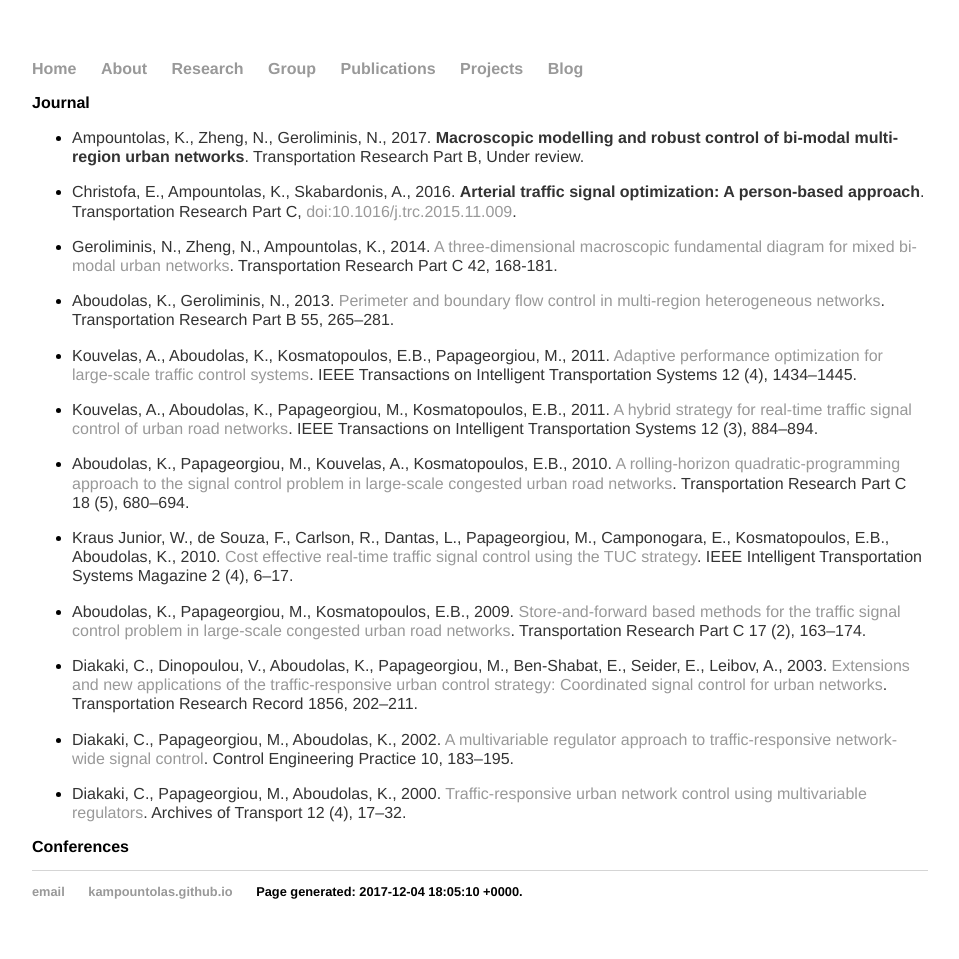
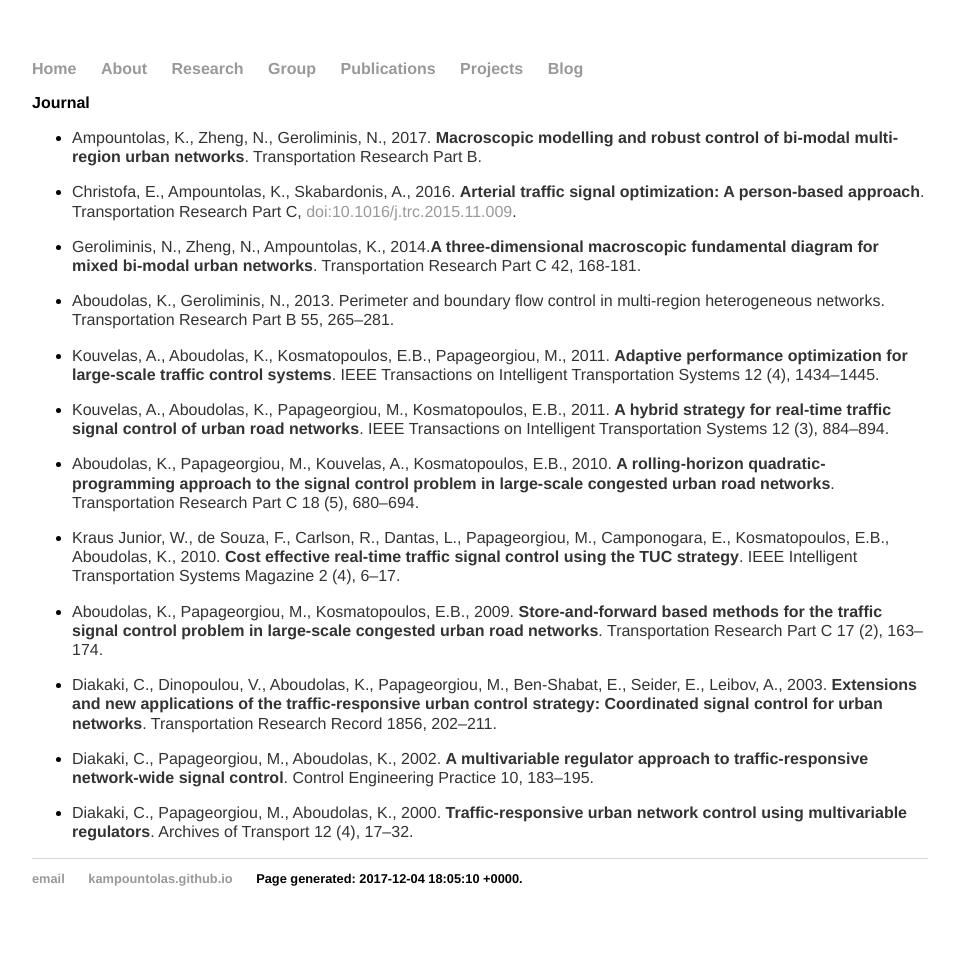
Before and after one commit to kampountolas/kampountolas.github.io, a Jekyll site: the page built from publications/index.html, in a window 1280 px wide. Shown: the whole page, without its empty margins (160-1119 px from the left). Built offline with Jekyll 4.4.1, drawn with Linux system fonts in a browser that asks for light colours; nearby versions of some CDN libraries.

Commit message:
Update index.html

```diff
--- a/publications/index.html
+++ b/publications/index.html
@@ -6,54 +6,54 @@ title: Publications
               <h2>Journal</h2>
                   <ul>
                     <li>
-                        <p>Ampountolas, K., Zheng, N., Geroliminis, N., 2017. <b>Macroscopic modelling and robust control of bi-modal multi-region urban networks</b>. Transportation Research Part B, Under review.</p>
+                        <p>Ampountolas, K., Zheng, N., Geroliminis, N., 2017. <b>Macroscopic modelling and robust control of bi-modal multi-region urban networks</b>. Transportation Research Part B.</p>
 </li>
 <li>
                         <p>Christofa, E., Ampountolas, K., Skabardonis, A., 2016. <b>Arterial traffic signal optimization: A person-based approach</b>. Transportation Research Part C, <a href="http://dx.doi.org/10.1016/j.trc.2015.11.009">doi:10.1016/j.trc.2015.11.009</a>.</p>
                     </li>
                   <li>
-                      <p>Geroliminis, N., Zheng, N., Ampountolas, K., 2014. <a href="./files/pubs/PartC2014.pdf">A three-dimensional macroscopic fundamental diagram for mixed bi-modal
-urban networks</a>. Transportation Research Part C 42, 168-181.</p>
+                      <p>Geroliminis, N., Zheng, N., Ampountolas, K., 2014.<b>A three-dimensional macroscopic fundamental diagram for mixed bi-modal
+urban networks</b>. Transportation Research Part C 42, 168-181.</p>
                   </li>
                   <li>
-                    <p>Aboudolas, K., Geroliminis, N., 2013. <a href="./files/pubs/PartB2013.pdf">Perimeter and boundary flow control in multi-region heterogeneous networks</a>.
+                    <p>Aboudolas, K., Geroliminis, N., 2013. Perimeter and boundary flow control in multi-region heterogeneous networks</b>.
                       Transportation Research Part B 55, 265–281.</p>
                   </li>
                   <li>
-                    <p>Kouvelas, A., Aboudolas, K., Kosmatopoulos, E.B., Papageorgiou, M., 2011. <a href="./files/pubs/IEEE-ITS2011b.pdf">Adaptive performance optimization for large-scale traffic control systems</a>.
+                    <p>Kouvelas, A., Aboudolas, K., Kosmatopoulos, E.B., Papageorgiou, M., 2011. <b>Adaptive performance optimization for large-scale traffic control systems</b>.
                       IEEE Transactions on Intelligent Transportation Systems 12 (4), 1434–1445.</p>
                   </li>
                   <li>
-                    <p>Kouvelas, A., Aboudolas, K., Papageorgiou, M., Kosmatopoulos, E.B., 2011. <a href="./files/pubs/IEEE-ITS2011a.pdf">A hybrid strategy for real-time traffic signal control of urban road networks</a>.
+                    <p>Kouvelas, A., Aboudolas, K., Papageorgiou, M., Kosmatopoulos, E.B., 2011. <b>A hybrid strategy for real-time traffic signal control of urban road networks</b>.
                       IEEE Transactions on Intelligent Transportation Systems 12 (3), 884–894.</p>
                   </li>
                   <li>
-                    <p>Aboudolas, K., Papageorgiou, M., Kouvelas, A., Kosmatopoulos, E.B., 2010. <a href="./files/pubs/PartC2010.pdf">A rolling-horizon quadratic-programming approach to the signal control problem in large-scale congested urban road networks</a>.
+                    <p>Aboudolas, K., Papageorgiou, M., Kouvelas, A., Kosmatopoulos, E.B., 2010. <b>A rolling-horizon quadratic-programming approach to the signal control problem in large-scale congested urban road networks</b>.
                       Transportation Research Part C 18 (5), 680–694.</p>
                   </li>
                   <li>
                     <p>Kraus Junior, W., de Souza, F., Carlson, R., Dantas, L., Papageorgiou, M., Camponogara,
-                      E., Kosmatopoulos, E.B., Aboudolas, K., 2010. <a href="./files/pubs/IEEE-ITS2010.pdf">Cost effective real-time traffic signal control using the TUC strategy</a>.
+                      E., Kosmatopoulos, E.B., Aboudolas, K., 2010. <b>Cost effective real-time traffic signal control using the TUC strategy</b>.
                       IEEE Intelligent Transportation Systems Magazine 2 (4), 6–17.</p>
                   </li>
                   <li>
-                    <p>Aboudolas, K., Papageorgiou, M., Kosmatopoulos, E.B., 2009. <a href="./files/pubs/PartC2009.pdf">Store-and-forward based methods for the traffic signal control problem in large-scale congested urban road networks</a>.
+                    <p>Aboudolas, K., Papageorgiou, M., Kosmatopoulos, E.B., 2009. <b>Store-and-forward based methods for the traffic signal control problem in large-scale congested urban road networks</b>.
                       Transportation Research Part C 17 (2), 163–174.</p>
                   </li>
                   <li>
                     <p>Diakaki, C., Dinopoulou, V., Aboudolas, K., Papageorgiou, M., Ben-Shabat, E.,
-                      Seider, E., Leibov, A., 2003. <a href="./files/pubs/TRB2003.pdf">Extensions and  new applications of the traffic-responsive urban control strategy: Coordinated signal control for urban networks</a>.
+                      Seider, E., Leibov, A., 2003. <b>Extensions and  new applications of the traffic-responsive urban control strategy: Coordinated signal control for urban networks</b>.
                       Transportation Research Record 1856, 202–211.</p>
                   </li>
                   <li>
-                    <p>Diakaki, C., Papageorgiou, M., Aboudolas, K., 2002. <a href="./files/pubs/CEP2002.pdf">A multivariable regulator approach to traffic-responsive network-wide signal control</a>.
-                      Control Engineering Practice 10, 183–195.</p>
+                    <p>Diakaki, C., Papageorgiou, M., Aboudolas, K., 2002. <b>A multivariable regulator approach to traffic-responsive network-wide signal control</b>.
+                      Control Engineering Practice 10, 183–195.</b>
                   </li>
                   <li>
-                    <p>Diakaki, C., Papageorgiou, M., Aboudolas, K., 2000. <a href="">Traffic-responsive urban network control using multivariable regulators</a>.
+                    <p>Diakaki, C., Papageorgiou, M., Aboudolas, K., 2000. <b>Traffic-responsive urban network control using multivariable regulators</b>.
                       Archives of Transport 12 (4), 17–32.</p>
                   </li>
                 </ul>
 
-              <h2>Conferences</h2>
+<!--              <h2>Conferences</h2> -->
 </div><!-- /.blurb -->
```
